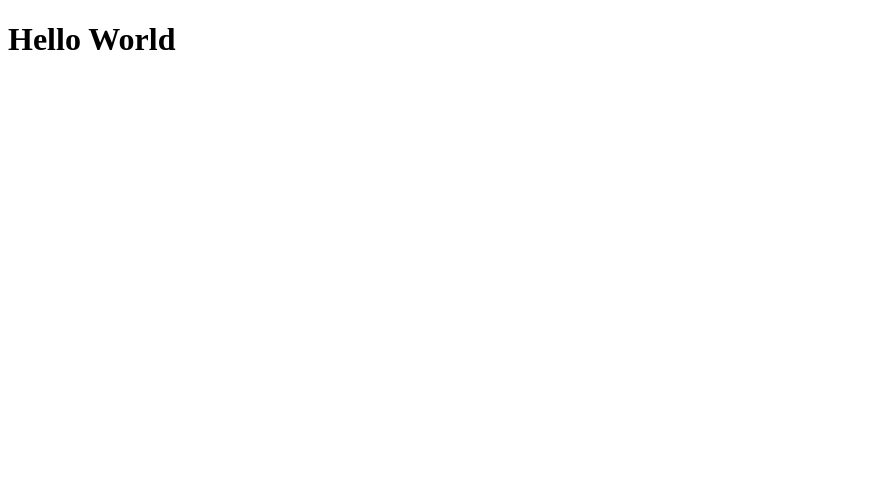
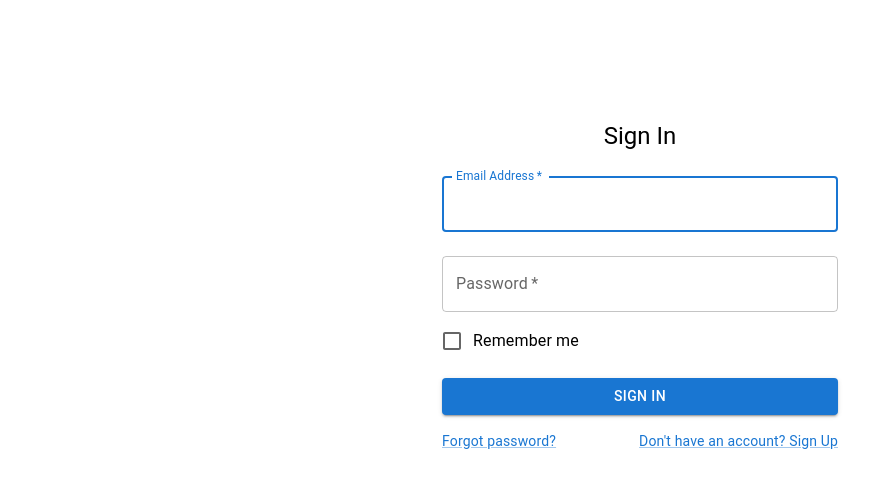
Before and after one commit to craftzmask/inventix, a React (Vite) app: page / in a window 1280 px wide. Shown: the top 488 px of the page, without its empty margins (0-894 px from the left). Built offline with nearby package versions, Linux system fonts and the light colour scheme.

Commit message:
add SignInForm

```diff
--- a/src/App.jsx
+++ b/src/App.jsx
@@ -1,7 +1,9 @@
+import SignInForm from "./components/SignInForm"
+
 const App = () => {
   return (
     <>
-      <h1>Hello World</h1>
+      <SignInForm />
     </>
   )
 }
--- /dev/null
+++ b/src/components/SignInForm.jsx
@@ -0,0 +1,73 @@
+import { Box, Button, Container, Typography, TextField, FormControlLabel, Checkbox, Grid, Link } from "@mui/material"
+
+const SignInForm = () => {
+  return (
+    <Container component="main" maxWidth="xs">
+      <Box
+        sx={{
+          marginTop: 15,
+          display: 'flex',
+          flexDirection: 'column',
+          alignItems: 'center'
+        }}
+      >
+        <Typography component="h1" variant="h5">
+          Sign In
+        </Typography>
+
+        <Box component="form" sx={{ mt: 1 }}>
+          <TextField
+            margin="normal"
+            required
+            fullWidth
+            id="email"
+            name="email"
+            label="Email Address"
+            autoFocus
+          />
+
+          <TextField
+            margin="normal"
+            required
+            fullWidth
+            id="password"
+            name="password"
+            type="password"
+            label="Password"
+          />
+
+          <FormControlLabel
+            control={<Checkbox value="remember" color="primary" />}
+            label="Remember me"
+          />
+
+          <Button
+            sx={{ mt: 2, mb: 2 }}
+            type="submit"
+            fullWidth
+            variant="contained"
+          >
+            Sign In
+          </Button>
+
+          <Grid container>
+            <Grid item xs>
+              <Link href="#" variant="body2">
+                Forgot password?
+              </Link>
+            </Grid>
+
+            <Grid item>
+              <Link href="#" variant="body2">
+                {"Don't have an account? Sign Up"}
+              </Link>
+            </Grid>
+          </Grid>
+        </Box>
+      </Box>
+
+    </Container>
+  )
+}
+
+export default SignInForm
```
